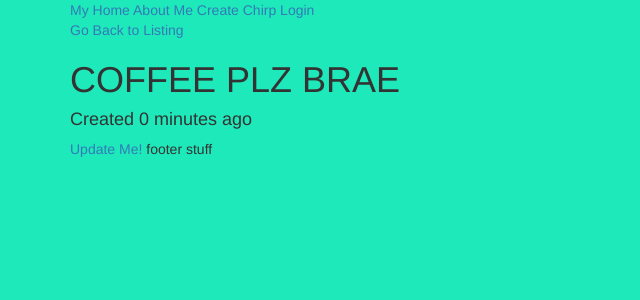
After one commit to taddeimania/class_notes, a Django app: page /chirps/85/ in a window 1280 px wide. The commit adds this page. Shown: the top 300 px of the page, without its empty margins (0-640 px from the left). Run offline with Django 3.2, Linux system fonts and the light colour scheme; data comes from the database, SQL or seed files in the repository; both versions use the stored data as it was after the commit; some libraries are stand-ins or nearby versions.

Commit message:
added user creation

```diff
--- a/week5/chirper2/app/models.py
+++ b/week5/chirper2/app/models.py
@@ -4,3 +4,7 @@ from django.db import models
 class Chirp(models.Model):
     body = models.CharField(max_length=140)
     created = models.DateTimeField(auto_now_add=True)
+    user = models.ForeignKey('auth.User')
+
+    class Meta:
+        ordering = ("-created", )
--- a/week5/chirper2/app/views.py
+++ b/week5/chirper2/app/views.py
@@ -1,6 +1,10 @@
 from django.shortcuts import render
 from django.views import View
-from django.views.generic import TemplateView, ListView
+from django.views.generic import TemplateView, ListView, DetailView
+from django.views.generic.edit import CreateView, UpdateView
+from django.contrib.auth.models import User
+from django.contrib.auth.forms import UserCreationForm
+
 
 from app.models import Chirp
 from app.forms import ChirpForm
@@ -13,7 +17,7 @@ def index_view(request):
             instance.save()
     context = {
         "form": ChirpForm(),
-        "all_chirps": Chirp.objects.all().order_by("-created")
+        "all_chirps": Chirp.objects.all()
     }
     return render(request, "index.html", context)
 
@@ -29,3 +33,30 @@ def about_view(request):
 class ChirpView(ListView):
     template_name = "chirps.html"
     model = Chirp
+
+
+class ChirpDetailView(DetailView):
+    model = Chirp
+
+
+class ChirpCreateView(CreateView):
+    model = Chirp
+    success_url = "/chirps"
+    fields = ('body',)
+
+    def form_valid(self, form):
+        instance = form.save(commit=False)
+        instance.user = self.request.user
+        return super().form_valid(form)
+
+
+class ChirpUpdateView(UpdateView):
+    model = Chirp
+    success_url = "/chirps"
+    fields = ('body',)
+
+
+class UserCreateView(CreateView):
+    model = User
+    form_class = UserCreationForm
+    success_url = "/chirps" # show reverse_lazy
--- a/week5/chirper2/chirper2/urls.py
+++ b/week5/chirper2/chirper2/urls.py
@@ -1,12 +1,17 @@
 from django.conf.urls import url, include
 from django.contrib import admin
 
-from app.views import index_view, about_view, ChirpView
+from app.views import index_view, about_view, ChirpView, ChirpDetailView, \
+                      ChirpCreateView, ChirpUpdateView, UserCreateView
 
 urlpatterns = [
     url(r'^admin/', admin.site.urls),
     url(r'^', include('django.contrib.auth.urls')),
     url(r'^$', index_view, name="index_view"),
+    url(r'^create_user/$', UserCreateView.as_view(), name="user_create_view"),
     url(r'^chirps/$', ChirpView.as_view(), name="chirp_view"),
+    url(r'^chirps/create/$', ChirpCreateView.as_view(), name="chirp_create_view"),
+    url(r'^chirps/(?P<pk>\d+)/$', ChirpDetailView.as_view(), name="chirp_detail_view"),
+    url(r'^chirps/(?P<pk>\d+)/update/$', ChirpUpdateView.as_view(), name="chirp_update_view"),
     url(r'^about/$', about_view, name="about_view")
 ]
--- /dev/null
+++ b/week5/chirper2/templates/app/chirp_detail.html
@@ -0,0 +1,10 @@
+{% extends 'base.html' %}
+
+{% block content %}
+<p>
+    <a href="{% url 'chirp_view' %}">Go Back to Listing</a>
+</p>
+<h1>{{ object.body }}</h1>
+<h4>Created {{ object.created|timesince }} ago</h4>
+<a href="{% url 'chirp_update_view' object.id %}">Update Me!</a>
+{% endblock %}
--- a/week5/chirper2/templates/base.html
+++ b/week5/chirper2/templates/base.html
@@ -15,7 +15,7 @@
         <div class="container">
             <a href="{% url 'index_view' %}">My Home </a>
             <a href="{% url 'about_view' %}">About Me </a>
-            <a href="https://google.com">Google</a>
+            <a href="{% url 'chirp_create_view' %}">Create Chirp </a>
             {% if not request.user.is_authenticated %}
                 <a href="{% url 'login' %}">Login</a>
             {% else %}
```
Also changed, not shown: week5/chirper2/templates/app/chirp_form.html (added, +10 -0 lines), week5/chirper2/templates/auth/user_form.html (added, +9 -0 lines), week5/chirper2/templates/chirps.html (+6 -1 lines), week5/chirper2/app/migrations/0002_auto_20161014_1717.py (added), week5/chirper2/db.sqlite3.
